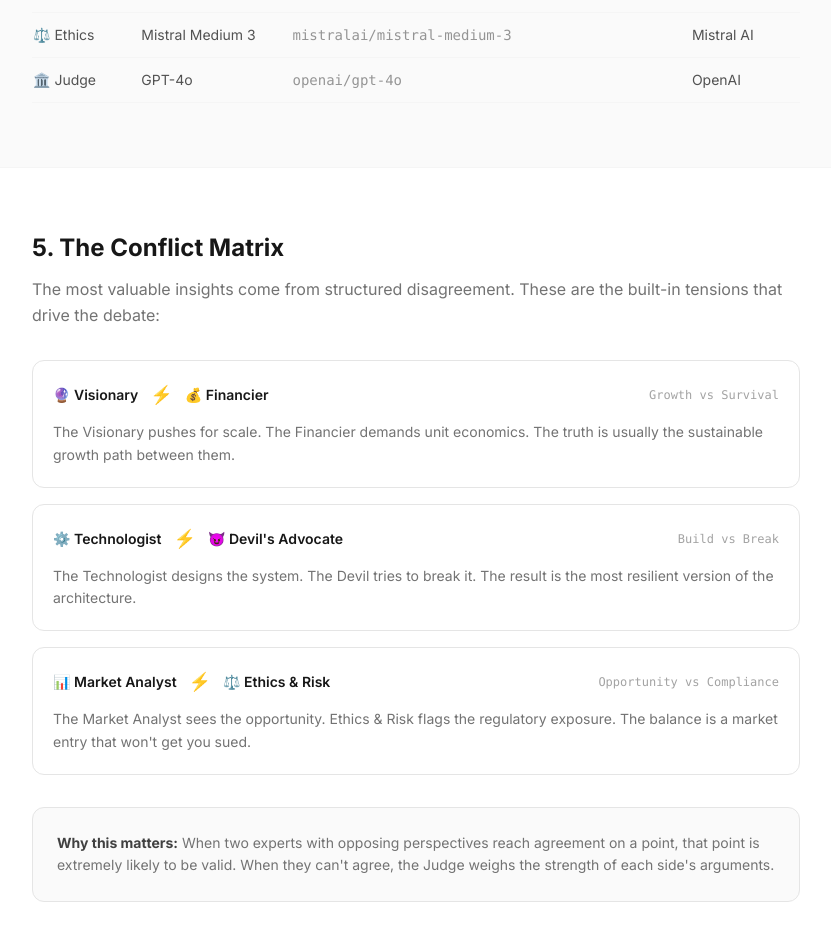
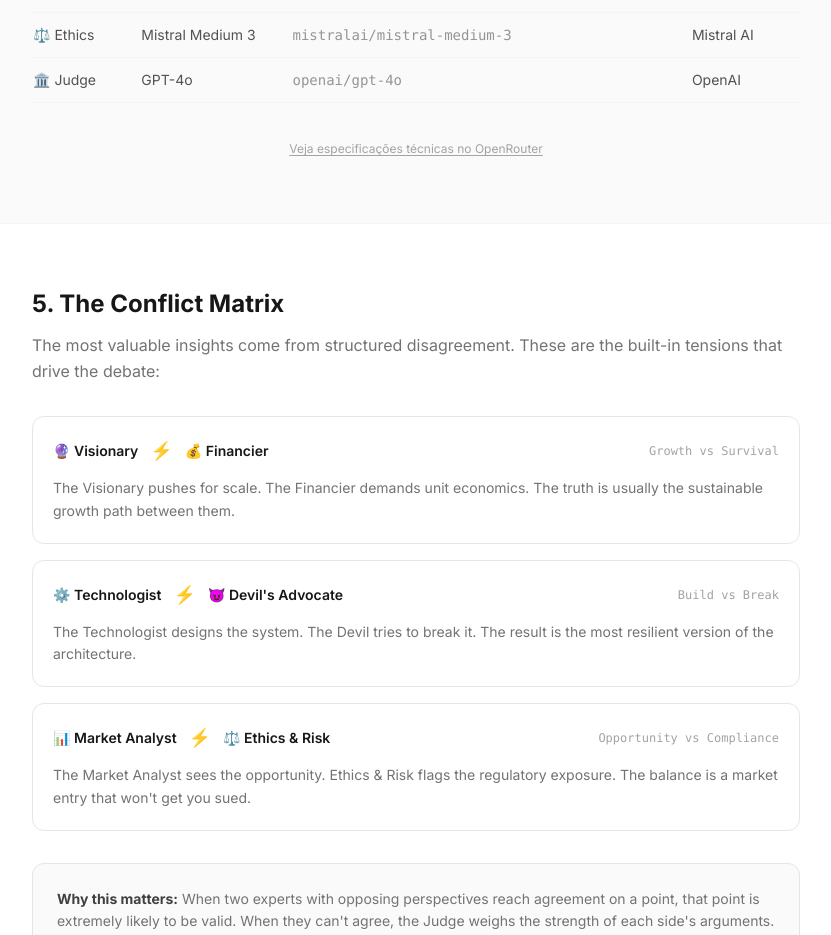
Before and after one commit to negraodenio/council, a Next.js app: page /methodology in a window 1280 px wide. Shown: the part 5241-6176 px from the top of the page, without its empty margins (224-1055 px from the left). Built offline with nearby package versions, Linux system fonts and the light colour scheme.

Commit message:
fix: restore missing tags in methodology page and finalize refinements

```diff
--- a/src/app/methodology/page.tsx
+++ b/src/app/methodology/page.tsx
@@ -354,6 +354,11 @@ export default function MethodologyPage() {
                             </tbody>
                         </table>
                     </div>
+                    <div className="mt-8 text-center">
+                        <a href="https://openrouter.ai/models" target="_blank" rel="noopener noreferrer" className="text-xs text-neutral-400 underline underline-offset-2 hover:text-neutral-600 transition">
+                            Veja especificações técnicas no OpenRouter
+                        </a>
+                    </div>
                 </div>
             </section>
 
```
